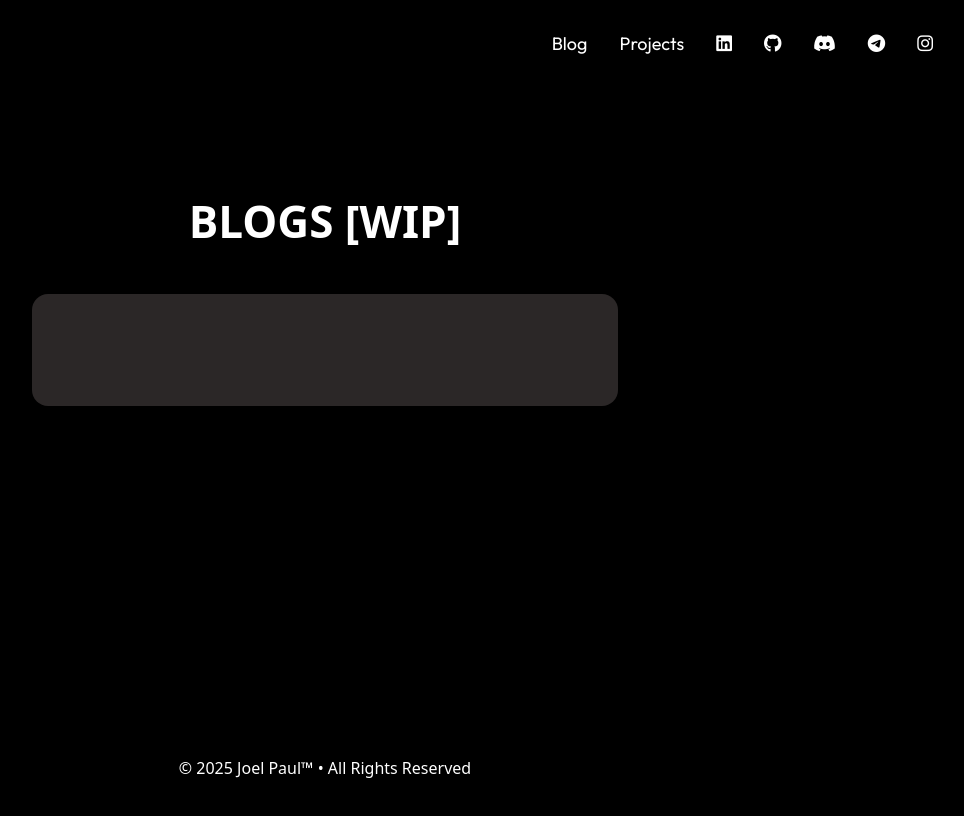
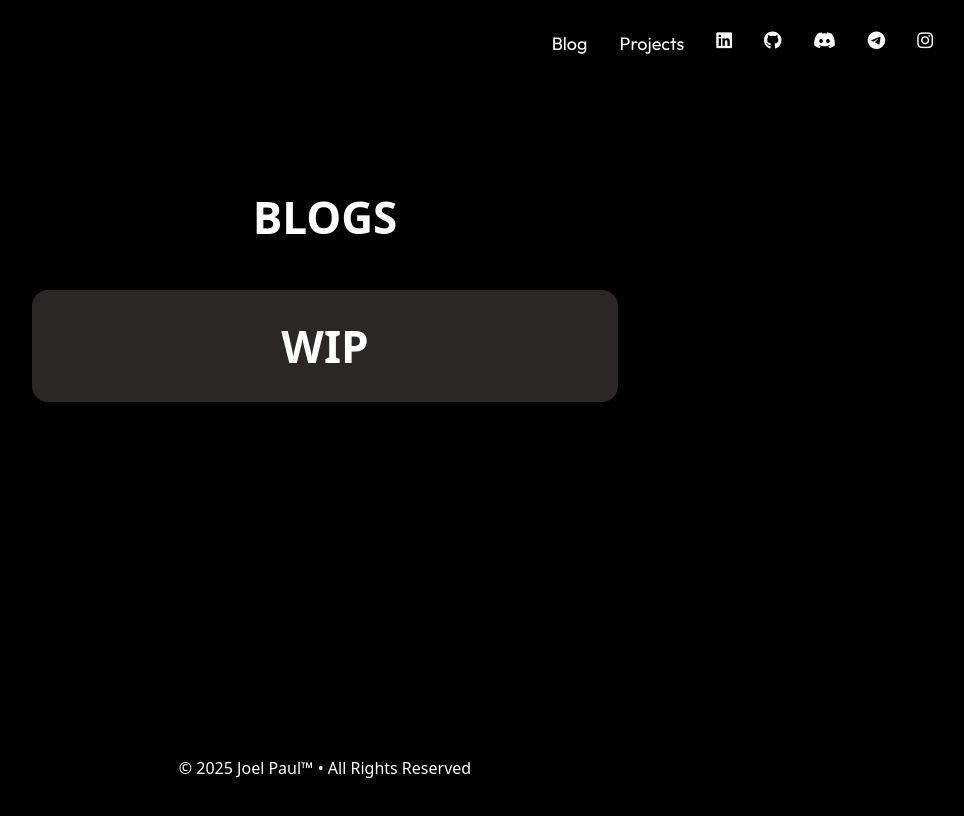
Before and after one commit to Jack-Pots/jack-pots.github.io, a SvelteKit app: page /blogs in a window 1280 px wide. Shown: the top 816 px of the page, without its empty margins (315-1279 px from the left). Built offline with nearby package versions, Linux system fonts and the light colour scheme; a web font is replaced by a local one.

Commit message:
Fix Issues With h1 Styling

```diff
--- a/src/app.css
+++ b/src/app.css
@@ -53,7 +53,6 @@ header {
 h1 {
     font-size: 44px;
     font-weight: 550;
-    margin-top: 100px;
 }
 
 .where {
--- a/src/app.html
+++ b/src/app.html
@@ -1,3 +1,8 @@
+<script>
+
+</script>
+
+
 <!doctype html>
 <html lang="en">
 	<head>
--- a/src/routes/blogs/+page.svelte
+++ b/src/routes/blogs/+page.svelte
@@ -1,15 +1,17 @@
 <script>
-    import Main from "../../components/Main.svelte"
-    import Footer from "../../components/Footer.svelte";
+  import Main from "../../components/Main.svelte";
+  import Footer from "../../components/Footer.svelte";
 </script>
 
 <div class="flex justify-center h-screen">
-    <div class="w-11/12 justify-center h-screen inline-block">
-        <div class="text-center m-10">
-            <h1>BLOGS [WIP]</h1>
-        </div>
-        <div class="bg-gred-900 w-1/2 h-28 m-auto rounded-2xl ">
-
-        </div>
+  <div class="w-11/12 justify-center h-screen inline-block">
+    <div class="text-center m-10">
+      <h1 class="mt-24">BLOGS</h1>
     </div>
+    <div
+      class="bg-gred-900 flex w-1/2 h-28 m-auto rounded-2xl items-center justify-center">
+      <!--Insert Contents-->
+      <h1>WIP</h1>
+    </div>
+  </div>
 </div>
```
Also changed, not shown: 1 other file (tests, documents, lock files or other folders).
